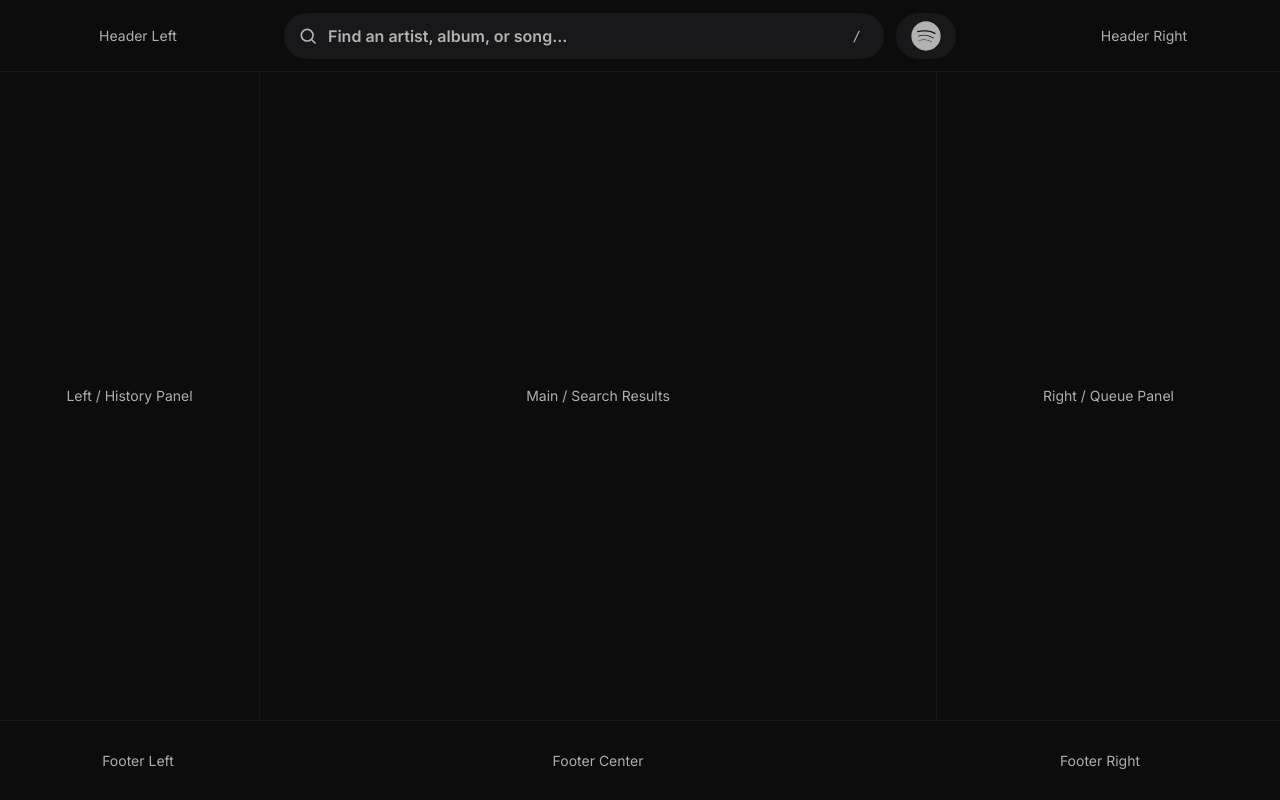
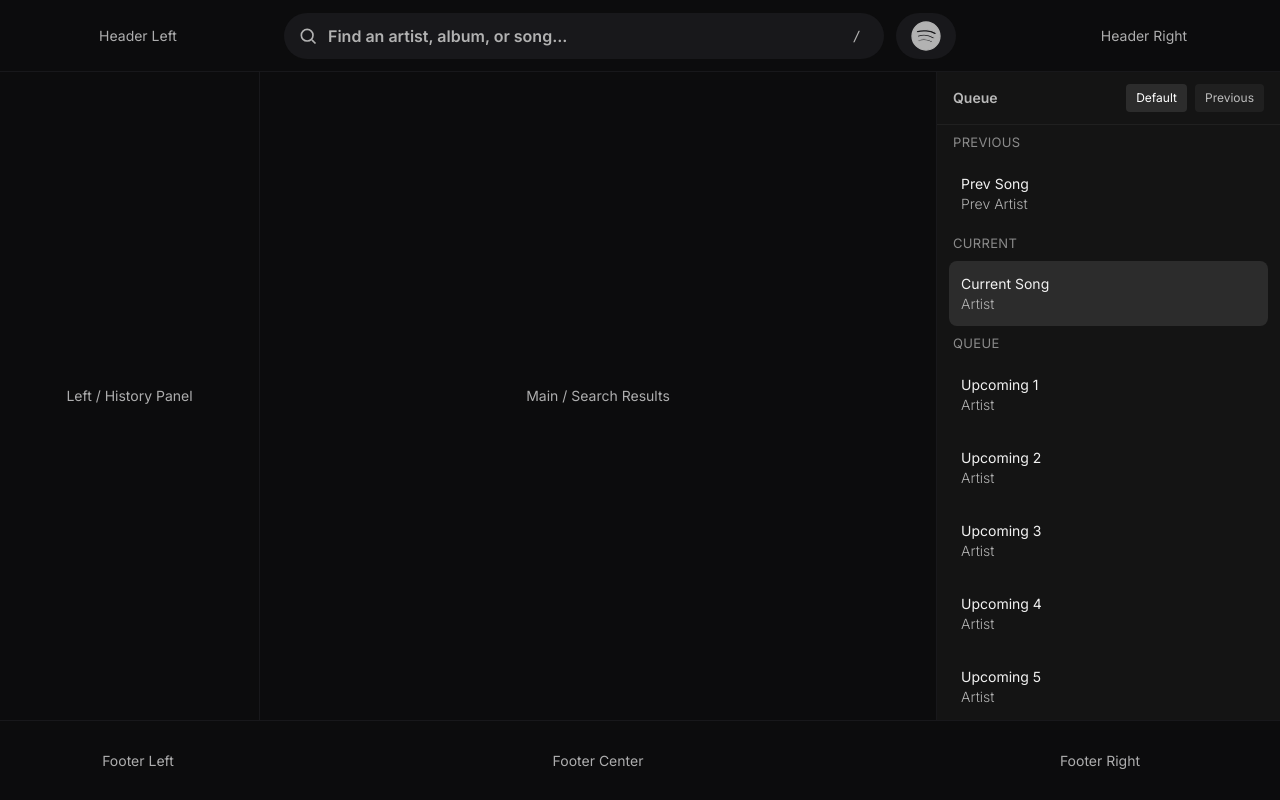
Before and after one commit to xavierAshkar/spotify-playlist-manager, a React (Vite) app: page /search in a window 1280 px wide. Shown: the top 800 px of the page. Built offline with nearby package versions, Linux system fonts and the light colour scheme.

Commit message:
add custom scrollbars that appear on hover and set SongList and SongRow for use by playlistDetails and queue

```diff
--- /dev/null
+++ b/src/components/songs/SongList.jsx
@@ -0,0 +1,23 @@
+import SongRow from "./SongRow";
+
+export default function SongList({
+  songs,
+  variant = "default",
+  currentId,
+  onClickSong,
+  className = "",
+}) {
+  return (
+    <ul className={`space-y-2 ${className}`}>
+      {songs.map((song, i) => (
+        <SongRow
+          key={song.id ?? i}
+          song={song}
+          variant={variant}
+          isCurrent={song.id && song.id === currentId}
+          onClick={onClickSong ? () => onClickSong(song, i) : undefined}
+        />
+      ))}
+    </ul>
+  );
+}
--- /dev/null
+++ b/src/components/songs/SongRow.jsx
@@ -0,0 +1,85 @@
+import { useState } from "react";
+
+// Minimal normalized shape expected by SongRow:
+// {
+//   id: string,
+//   title: string,
+//   artistsText: string,    // "Artist A, Artist B"
+//   coverUrl?: string,
+//   durationMs?: number,
+//   liked?: boolean,
+// }
+export default function SongRow({
+  song,
+  variant = "default", // "default" | "queue" | "playlist"
+  isCurrent = false,
+
+  // Optional actions
+  onClick,
+  onToggleLike,
+  onOpenPlaylists,
+}) {
+  const [hover, setHover] = useState(false);
+
+  return (
+    <li
+      className={`p-3 rounded-lg transition-colors cursor-default select-none
+        ${isCurrent ? "bg-white/10" : "bg-cardBg hover:bg-hoverBg"}`}
+      onMouseEnter={() => setHover(true)}
+      onMouseLeave={() => setHover(false)}
+      onClick={onClick}
+    >
+      <div className="flex items-center gap-3">
+        {song.coverUrl && (
+          <img src={song.coverUrl} alt="" className="w-12 h-12 rounded object-cover" />
+        )}
+
+        <div className="min-w-0 flex-1">
+          <div className="text-main truncate">{song.title}</div>
+          <div className="text-subtle text-sm truncate">{song.artistsText}</div>
+        </div>
+
+        {/* Right-side meta (playlist view may show duration, features later) */}
+        {variant === "playlist" && song.durationMs != null && (
+          <div className="text-subtle text-sm tabular-nums">
+            {formatDurationMs(song.durationMs)}
+          </div>
+        )}
+
+        {/* Hover actions (like / playlists) */}
+        {hover && (
+          <div className="flex items-center gap-2">
+            {onToggleLike && (
+              <button
+                className={`w-8 h-8 grid place-items-center rounded hover:bg-white/10
+                  ${song.liked ? "text-white" : "text-subtle"}`}
+                aria-label="Toggle like"
+                onClick={(e) => { e.stopPropagation(); onToggleLike(song); }}
+              >
+                {/* Heart icon placeholder — swap for your SVG */}
+                <span>❤</span>
+              </button>
+            )}
+            {onOpenPlaylists && (
+              <button
+                className="w-8 h-8 grid place-items-center rounded text-subtle hover:text-white hover:bg-white/10"
+                aria-label="Manage playlists"
+                onClick={(e) => { e.stopPropagation(); onOpenPlaylists(song); }}
+              >
+                {/* Playlist icon placeholder */}
+                <span>⋯</span>
+              </button>
+            )}
+          </div>
+        )}
+      </div>
+    </li>
+  );
+}
+
+function formatDurationMs(ms) {
+  const total = Math.floor((ms || 0) / 1000);
+  const m = Math.floor(total / 60);
+  const s = total % 60;
+  return `${m}:${s.toString().padStart(2, "0")}`;
+}
--- a/src/index.css
+++ b/src/index.css
@@ -5,3 +5,66 @@
 @tailwind base;
 @tailwind components;
 @tailwind utilities;
+
+/* Shared base: same gutter size everywhere */
+.scrollbar {
+    --sb-size: 8px;                               /* set the size once */
+    scrollbar-width: thin;                        /* Firefox keyword */
+    scrollbar-color: rgba(255,255,255,.25) transparent;
+  }
+  .scrollbar::-webkit-scrollbar {
+    width: var(--sb-size);
+    height: var(--sb-size);
+  }
+  .scrollbar::-webkit-scrollbar-track { background: transparent; }
+  .scrollbar::-webkit-scrollbar-thumb {
+    background-color: rgba(255,255,255,.25);
+    border-radius: 9999px;
+    border: 2px solid transparent;
+    background-clip: padding-box;
+  }
+  .scrollbar::-webkit-scrollbar-thumb:hover {
+    background-color: rgba(255,255,255,.4);
+  }
+  .scrollbar::-webkit-scrollbar-corner { background: transparent; }
+
+/* Hover-reveal WITHOUT layout shift (keeps the gutter reserved) */
+.scrollbar-hover {
+    /* Firefox: always reserve thin gutter, but make thumb transparent by default */
+    scrollbar-width: thin;
+    scrollbar-color: transparent transparent;
+  }
+
+  /* On hover, reveal thumb color (track stays transparent) */
+  .scrollbar-hover:hover {
+    scrollbar-color: rgba(255,255,255,.25) transparent;
+  }
+
+  /* WebKit: always keep an 8px scrollbar box so content doesn't shift */
+  .scrollbar-hover::-webkit-scrollbar {
+    width: 8px;
+    height: 8px;
+  }
+
+  /* Thumb hidden by default (transparent) */
+  .scrollbar-hover::-webkit-scrollbar-thumb {
+    background-color: transparent;
+    border-radius: 9999px;
+    border: 2px solid transparent;
+    background-clip: padding-box;
+  }
+
+  /* Reveal thumb on hover */
+  .scrollbar-hover:hover::-webkit-scrollbar-thumb {
+    background-color: rgba(255,255,255,.25);
+  }
+
+  /* Slightly stronger on thumb hover */
+  .scrollbar-hover:hover::-webkit-scrollbar-thumb:hover {
+    background-color: rgba(255,255,255,.4);
+  }
+
+  /* Keep the corner transparent (kills the white square) */
+  .scrollbar-hover::-webkit-scrollbar-corner {
+    background: transparent;
+  }
--- a/src/layout/Layout.jsx
+++ b/src/layout/Layout.jsx
@@ -27,7 +27,7 @@ export default function Layout({
       {/* Body */}
       <div className="flex-1 min-h-0 grid grid-cols-[var(--left-w)_1fr_var(--right-w)] overflow-hidden">
         <aside className="min-h-0 overflow-y-auto custom-scrollbar border-r border-lightBg">{left}</aside>
-        <main className="min-w-0 min-h-0 overflow-y-auto custom-scrollbar">
+        <main className="min-w-0 min-h-0 overflow-y-auto scrollbar scrollbar-hover">
           {main}
         </main>
         <aside className="min-h-0 overflow-y-auto custom-scrollbar border-l border-lightBg">{right}</aside>
--- a/src/layout/main/PlaylistDetailsMain.jsx
+++ b/src/layout/main/PlaylistDetailsMain.jsx
@@ -3,6 +3,19 @@ import { useEffect, useState } from "react";
 import { useParams, useNavigate } from "react-router-dom";
 import { getJSON } from "@/lib/api";
 import { formatDurationMs } from "@/lib/time";
+import SongList from "@/components/songs/SongList";
+
+function toSongRowData(track) {
+  if (!track) return null;
+  const art = track.album?.images?.[2]?.url || track.album?.images?.[0]?.url;
+  return {
+    id: track.id,
+    title: track.name,
+    artistsText: (track.artists || []).map(a => a.name).join(", "),
+    coverUrl: art,
+    durationMs: track.duration_ms,
+  };
+}
 
 export default function PlaylistDetailsMain() {
   const { id } = useParams();
@@ -31,6 +44,9 @@ export default function PlaylistDetailsMain() {
   const items = pl.tracks?.items ?? [];
   const totalMs = items.reduce((sum, it) => sum + (it?.track?.duration_ms || 0), 0);
 
+  // normalize to SongList shape
+  const songs = items.map(it => toSongRowData(it.track)).filter(Boolean);
+
   return (
     <div className="h-full overflow-auto p-6">
       <button className="text-subtle mb-4 hover:underline" onClick={() => navigate(-1)}>
@@ -48,25 +64,12 @@ export default function PlaylistDetailsMain() {
         </div>
       </div>
 
-      <ul className="space-y-2">
-        {items.map((it, i) => {
-          const t = it.track || {};
-          const art = t.album?.images?.[2]?.url || t.album?.images?.[0]?.url;
-          const artists = (t.artists || []).map(a => a.name).join(", ");
-          return (
-            <li key={t.id ?? i} className="p-3 rounded-lg bg-cardBg hover:bg-hoverBg transition-colors">
-              <div className="flex items-center gap-3">
-                {art && <img src={art} alt="" className="w-12 h-12 rounded object-cover" />}
-                <div className="min-w-0 flex-1">
-                  <div className="text-main truncate">{t.name}</div>
-                  <div className="text-subtle text-sm truncate">{artists}</div>
-                </div>
-                <div className="text-subtle text-sm">{formatDurationMs(t.duration_ms || 0)}</div>
-              </div>
-            </li>
-          );
-        })}
-      </ul>
+      {/* shared list renderer */}
+      <SongList
+        songs={songs}
+        variant="playlist"         // shows duration when provided
+        className="space-y-2"
+      />
     </div>
   );
 }
--- a/src/layout/right/QueuePanel.jsx
+++ b/src/layout/right/QueuePanel.jsx
@@ -1,8 +1,106 @@
-// src/layout/right/QueuePanel.jsx
+import { useMemo, useState } from "react";
+import SongList from "@/components/songs/SongList";
+
+// TEMP mock — replace with live queue data
+const mock = {
+  previous: [
+    { id: "p1", title: "Prev Song", artistsText: "Prev Artist", coverUrl: "", liked: true },
+  ],
+  current: { id: "c1", title: "Current Song", artistsText: "Artist", coverUrl: "" },
+  upcoming: Array.from({ length: 10 }, (_, i) => ({
+    id: `u${i}`, title: `Upcoming ${i + 1}`, artistsText: "Artist", coverUrl: "",
+  })),
+};
+
 export default function QueuePanel() {
+  const { previous, current, upcoming } = mock;
+  const [mode, setMode] = useState("default"); // "default" | "previous"
+
+  const mostRecentPrevious = useMemo(
+    () => (previous[0] ? [previous[0]] : []),
+    [previous]
+  );
+
   return (
-    <div className="h-full grid place-items-center p-4">
-      <div className="text-sm opacity-70">Right / Queue Panel</div>
-    </div>
+    <aside className="h-full flex flex-col bg-[#141414]">
+      {/* Header / Controls */}
+      <div className="flex items-center justify-between px-4 py-3 border-b border-white/5">
+        <h2 className="text-sm font-semibold text-white/70">Queue</h2>
+        <div className="flex items-center gap-2">
+          <Btn active={mode === "default"} onClick={() => setMode("default")}>Default</Btn>
+          <Btn active={mode === "previous"} onClick={() => setMode("previous")}>Previous</Btn>
+        </div>
+      </div>
+
+      {mode === "default" ? (
+        // Previous → Current → Queue (upcoming scrolls)
+        <div className="flex-1 flex flex-col min-h-0">
+          <div className="flex-shrink-0 px-3">
+            <SectionTitle>Previous</SectionTitle>
+            <SongList songs={mostRecentPrevious} variant="queue" />
+
+            <SectionTitle>Current</SectionTitle>
+            <SongList
+              songs={[current]}
+              variant="queue"
+              currentId={current?.id}
+              onClickSong={(song) => console.log("clicked current", song)}
+              onToggleLike={(song) => console.log("toggle like", song)}
+              onOpenPlaylists={(song) => console.log("open playlists", song)}
+            />
+
+            <SectionTitle>Queue</SectionTitle>
+          </div>
+
+          <div className="flex-1 overflow-y-auto px-3 pb-3 scrollbar scrollbar-hover">
+            <SongList
+              songs={upcoming}
+              variant="queue"
+              onToggleLike={(song) => console.log("toggle like", song)}
+              onOpenPlaylists={(song) => console.log("open playlists", song)}
+            />
+          </div>
+        </div>
+      ) : (
+        // Previous scrolls, current sticky bottom
+        <div className="flex-1 flex flex-col min-h-0">
+          <div className="flex-1 overflow-y-auto px-3 pt-2 pb-24 scrollbar scrollbar-hover">
+            <SectionTitle>Previous</SectionTitle>
+            <SongList songs={previous} variant="queue" />
+          </div>
+
+          <div className="sticky bottom-0 bg-[#141414] px-3 pt-2 pb-3 border-t border-white/5">
+            <SectionTitle>Current</SectionTitle>
+            <SongList
+              songs={[current]}
+              variant="queue"
+              currentId={current?.id}
+              onToggleLike={(song) => console.log("toggle like", song)}
+              onOpenPlaylists={(song) => console.log("open playlists", song)}
+            />
+          </div>
+        </div>
+      )}
+    </aside>
   );
 }
+
+function SectionTitle({ children }) {
+  return (
+    <h3 className="px-1 py-2 text-[13px] tracking-wide uppercase text-white/50">
+      {children}
+    </h3>
+  );
+}
+
+function Btn({ active, children, ...props }) {
+  return (
+    <button
+      {...props}
+      className={`px-2.5 py-1.5 rounded text-xs
+        ${active ? "bg-white/10 text-white" : "bg-white/5 text-white/70 hover:bg-white/10 hover:text-white"}`}
+    >
+      {children}
+    </button>
+  );
+}
```
Also changed, not shown: src/lib/api.js (+35 -6 lines).
